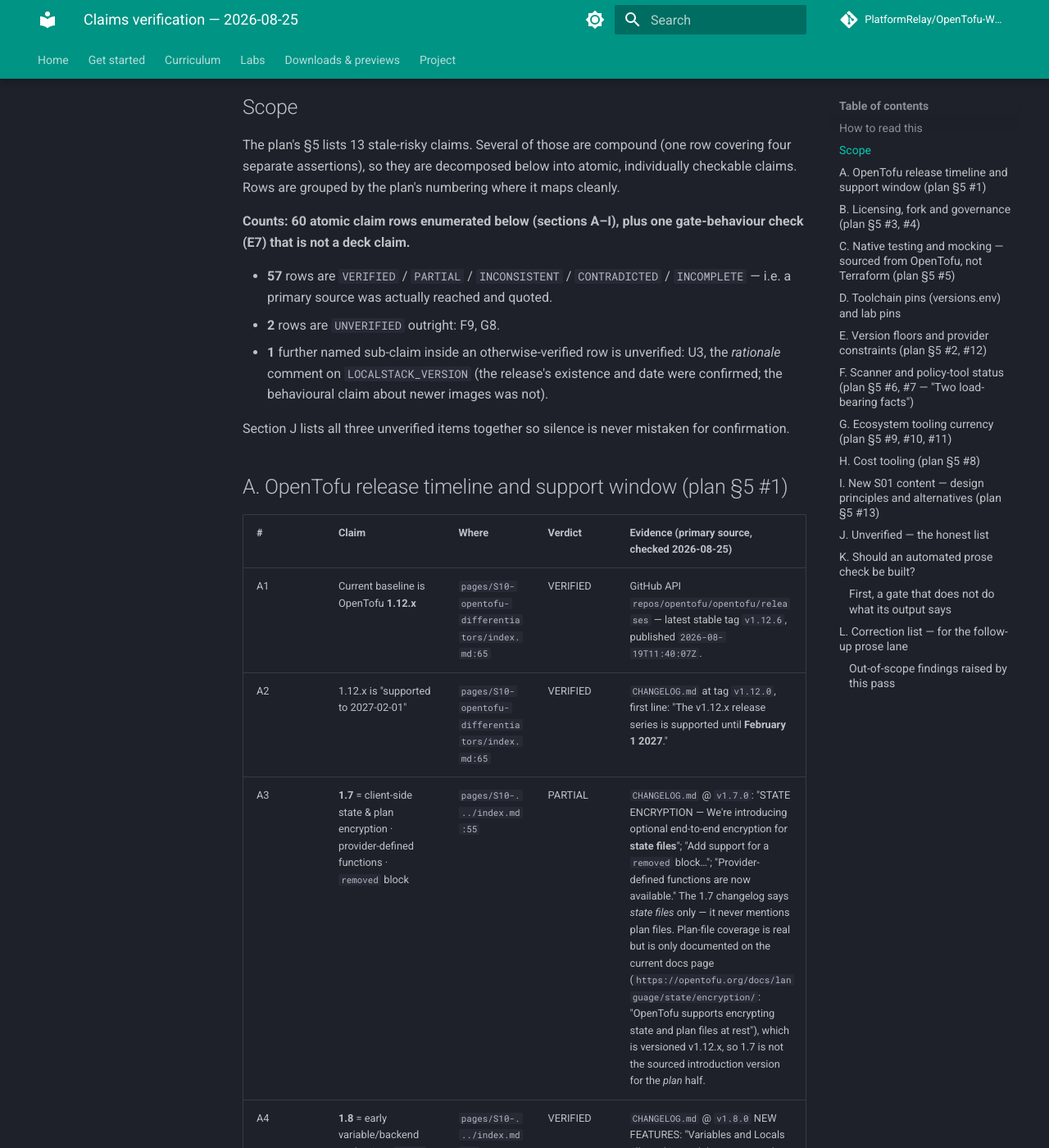
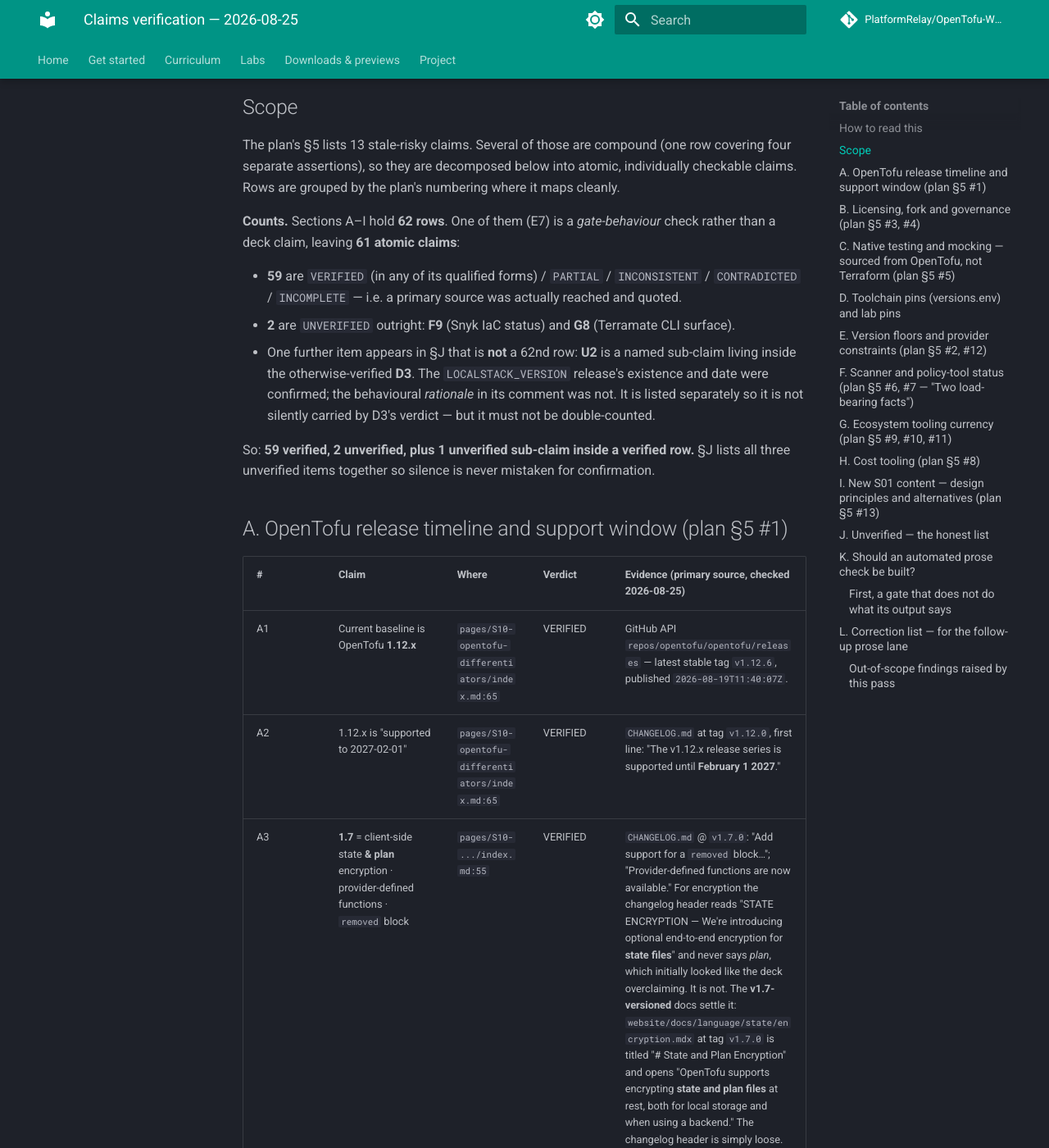
Before and after one commit to PlatformRelay/OpenTofu-Workshop, an MkDocs documentation site: the page built from docs/claims-verification.md, in a window 1280 px wide and 1400 px high, scrolled down 868 px. Shown: the whole window at 82% size. Built offline with MkDocs 1.6.1 and Material for MkDocs 9.7.7, drawn with Linux system fonts in a browser that asks for light colours; comment, search, counter and statistics services are not loaded; some of the changed text lies outside the part shown.

Commit message:
📝 docs(repo): settle the 1.7 plan-encryption claim against the tagged docs
Review caught the claims table about to inject an error into the deck. The
1.7 row read the changelog header ("encryption for state files") as evidence
that "state & plan encryption" overclaimed, and recommended deleting "plan"
from S10. That is absence of evidence, and it would have removed a true
statement from learner-facing material — the same harm running backwards.

The v1.7-tagged docs source settles it: website/docs/language/state/
encryption.mdx at tag v1.7.0 is titled "State and Plan Encryption" and says
OpenTofu encrypts state and plan files at rest. The changelog header is
simply loose. The current docs page carries the same sentence but is
versioned v1.12.x, so it could never have adjudicated a 1.7 claim — only the
tagged source can. Flip the row to VERIFIED and drop the correction.

Also make the divergence row cite work actually done: it claimed a reading of
"Terraform's own changelogs" when one had been read. Check the exclusivity
claim properly against HashiCorp's docs instead — provider configuration
documents only alias, plan documents only -target, and state encryption is
delegated to the backend. All three differentiators hold.

Name Terraform Enterprise alongside Vault and Nomad in the Sentinel fix, keep
"Sandbox" in the CNCF correction, and reconcile the counts with the file:
62 rows, 61 claims, 59 verified, 2 unverified, 1 sub-claim.

````diff
--- a/docs/claims-verification.md
+++ b/docs/claims-verification.md
@@ -31,17 +31,22 @@
 atomic, individually checkable claims. Rows are grouped by the plan's numbering
 where it maps cleanly.
 
-**Counts: 60 atomic claim rows enumerated below (sections A–I), plus one
-gate-behaviour check (E7) that is not a deck claim.**
+**Counts.** Sections A–I hold **62 rows**. One of them (E7) is a *gate-behaviour*
+check rather than a deck claim, leaving **61 atomic claims**:
 
-- **57** rows are `VERIFIED` / `PARTIAL` / `INCONSISTENT` / `CONTRADICTED` /
-  `INCOMPLETE` — i.e. a primary source was actually reached and quoted.
-- **2** rows are `UNVERIFIED` outright: F9, G8.
-- **1** further named sub-claim inside an otherwise-verified row is unverified:
-  U3, the *rationale* comment on `LOCALSTACK_VERSION` (the release's existence
-  and date were confirmed; the behavioural claim about newer images was not).
+- **59** are `VERIFIED` (in any of its qualified forms) / `PARTIAL` /
+  `INCONSISTENT` / `CONTRADICTED` / `INCOMPLETE` — i.e. a primary source was
+  actually reached and quoted.
+- **2** are `UNVERIFIED` outright: **F9** (Snyk IaC status) and **G8** (Terramate
+  CLI surface).
+- One further item appears in §J that is **not** a 62nd row: **U2** is a named
+  sub-claim living inside the otherwise-verified **D3**. The
+  `LOCALSTACK_VERSION` release's existence and date were confirmed; the
+  behavioural *rationale* in its comment was not. It is listed separately so it
+  is not silently carried by D3's verdict — but it must not be double-counted.
 
-Section J lists all three unverified items together so silence is never mistaken
+So: **59 verified, 2 unverified, plus 1 unverified sub-claim inside a verified
+row.** §J lists all three unverified items together so silence is never mistaken
 for confirmation.
 
 ## A. OpenTofu release timeline and support window (plan §5 #1)
@@ -50,13 +55,13 @@
 | --- | --- | --- | --- | --- |
 | A1 | Current baseline is OpenTofu **1.12.x** | `pages/S10-opentofu-differentiators/index.md:65` | VERIFIED | GitHub API `repos/opentofu/opentofu/releases` — latest stable tag `v1.12.6`, published `2026-08-19T11:40:07Z`. |
 | A2 | 1.12.x is "supported to 2027-02-01" | `pages/S10-opentofu-differentiators/index.md:65` | VERIFIED | `CHANGELOG.md` at tag `v1.12.0`, first line: "The v1.12.x release series is supported until **February 1 2027**." |
-| A3 | **1.7** = client-side state & plan encryption · provider-defined functions · `removed` block | `pages/S10-.../index.md:55` | PARTIAL | `CHANGELOG.md` @ `v1.7.0`: "STATE ENCRYPTION — We're introducing optional end-to-end encryption for **state files**"; "Add support for a `removed` block…"; "Provider-defined functions are now available." The 1.7 changelog says *state files* only — it never mentions plan files. Plan-file coverage is real but is only documented on the current docs page (`https://opentofu.org/docs/language/state/encryption/`: "OpenTofu supports encrypting state and plan files at rest"), which is versioned v1.12.x, so 1.7 is not the sourced introduction version for the *plan* half. |
+| A3 | **1.7** = client-side state **& plan** encryption · provider-defined functions · `removed` block | `pages/S10-.../index.md:55` | VERIFIED | `CHANGELOG.md` @ `v1.7.0`: "Add support for a `removed` block…"; "Provider-defined functions are now available." For encryption the changelog header reads "STATE ENCRYPTION — We're introducing optional end-to-end encryption for **state files**" and never says *plan*, which initially looked like the deck overclaiming. It is not. The **v1.7-versioned** docs settle it: `website/docs/language/state/encryption.mdx` at tag `v1.7.0` is titled "# State and Plan Encryption" and opens "OpenTofu supports encrypting **state and plan files** at rest, both for local storage and when using a backend." The changelog header is simply loose. (Method note: the *current* docs page carries the same sentence but is versioned v1.12.x, so it cannot adjudicate a 1.7 claim — the tagged docs source can, and does.) |
 | A4 | **1.8** = early variable/backend evaluation · `.tofu` extension · test mocking & overrides | `pages/S10-.../index.md:56` | VERIFIED | `CHANGELOG.md` @ `v1.8.0` NEW FEATURES: "Variables and Locals allowed in module sources and backend configurations (with limitations)"; "Added support to new .tofu extensions"; "Added support for `override_resource`, `override_data` and `override_module` blocks"; "Added support for `mock_provider`, `mock_resource` and `mock_data` blocks". Release published `2024-07-29T13:04:14Z`. |
 | A5 | **1.9** = provider `for_each` · `-exclude` · cross-referencing variable validation | `pages/S10-.../index.md:57` | VERIFIED | `CHANGELOG.md` @ `v1.9.0`: "**`for_each` in provider configuration blocks**"; "**`-exclude` planning option**"; "References to vars, data, etc. are now usable in variable validation". Published `2025-01-09T16:20:29Z`. |
 | A6 | **1.10** = OCI registry for providers *and* modules · external key providers · native S3 state locking | `pages/S10-.../index.md:58` | VERIFIED | `CHANGELOG.md` @ `v1.10.0`: "install **module packages from OCI Registries**"; "**OCI Registries as a new kind of provider mirror**"; "**The `s3` backend can now implement locking without DynamoDB**"; "State encryption now supports using external programs as key providers." Published `2025-06-24T13:58:50Z`. |
 | A7 | **1.11** = ephemeral resources & write-only attributes · `enabled` meta-arg | `pages/S10-.../index.md:59` | VERIFIED | `CHANGELOG.md` @ `v1.11.0`: "**Ephemeral values**… ephemeral resource types… managed resource types with write-only attributes"; "The new **`enabled` meta-argument**". Published `2025-12-09T18:52:00Z`. |
 | A8 | **1.12** = dynamic `prevent_destroy` · `destroy = false` · concurrent provider install | `pages/S10-.../index.md:60` | VERIFIED | `CHANGELOG.md` @ `v1.12.0`: "A `prevent_destroy` argument… can now refer to other symbols in the same module"; "New `lifecycle` meta-argument `destroy`: when set to `false`…"; "Provider installation now makes concurrent requests to download provider packages". |
-| A9 | The 1.7→1.12 span is a genuine divergence window | `pages/S10-.../index.md:39-40, 291, 303` | VERIFIED | Follows from A3–A8 read against Terraform's own changelogs; every listed feature is present in OpenTofu's changelog under the version claimed. |
+| A9 | The 1.7→1.12 span is a genuine divergence window — "several **with no Terraform equivalent**"; provider `for_each` is "**OpenTofu-only** since 1.9" | `pages/S10-.../index.md:39-40, 147, 291, 303` | VERIFIED | Two halves, checked separately. (a) Every feature listed in A3–A8 appears in OpenTofu's own changelog at the version claimed. (b) The *exclusivity* half was checked against **HashiCorp's** docs, not inferred: provider `for_each` — `https://developer.hashicorp.com/terraform/language/providers/configuration` documents only aliasing ("include multiple `provider` blocks with the same provider name, then add the `alias` argument…") and never mentions `for_each` on a provider block; `-exclude` — `https://developer.hashicorp.com/terraform/cli/commands/plan` documents `-target=ADDRESS` as its only resource-targeting option, with no `-exclude`; client-side state encryption — `https://developer.hashicorp.com/terraform/language/state/sensitive-data` states "You can encrypt your state at rest, but the encryption method depends on your specific backend", i.e. delegated to S3/GCS/HCP rather than a native `encryption` block with key providers. All three OpenTofu features named as differentiators are genuinely absent from Terraform. |
 | A10 | 1.11.x support window | *(not asserted in the deck)* | VERIFIED | `CHANGELOG.md` @ `v1.11.0` first line: "The v1.11.x release series is supported until **August 1 2026**." → **1.11.x is out of support as of this check date.** Relevant because `versions.env` pins an even older series (see D1). |
 
 ## B. Licensing, fork and governance (plan §5 #3, #4)
@@ -105,7 +110,7 @@
 | E4 | `local = "~> 2.5"` | `labs/day-1/00-setup/versions.tf:11` | VERIFIED | `repos/hashicorp/terraform-provider-local/releases/latest` → `v2.9.0` (`2026-05-13`). `~> 2.5` (≥2.5, <3.0) is satisfiable and current. |
 | E5 | `random = "~> 3.7"` | `labs/day-1/00-setup/versions.tf:15` | VERIFIED | `repos/hashicorp/terraform-provider-random/releases/latest` → `v3.9.0` (`2026-05-13`). `~> 3.7` (≥3.7, <4.0) is satisfiable and current. |
 | E6 | The S14 slide fixture pins `aws = "~> 5.0"` | `pages/S14-security-scanners/index.md:242` | INCONSISTENT | One major behind E3. The AWS provider's current major is 6.x. Nothing in the scanner content depends on 5.x; Day 1 teaches 6.0 an hour earlier in the same workshop. |
-| E7 | *(gate check, not a deck claim)* Is the S14 slide's HCL block drift-checked against its fixture? | `pages/S14-.../index.md:235-289` vs `labs/day-2/14-security-scanners/messy/main.tf` | **NOT GATED** | `scripts/verify.sh` §6 only arms on a `<!-- source: PATH -->` comment "IMMEDIATELY followed by an opening ```hcl fence"; an "unannotated block → ignored (only counted/warned)". The fence at `pages/S14-.../index.md:235` has **no such marker** — line 234 is blank and 233 is a heading — so §6 does not read this pair at all. The two are byte-identical today (verified: `sed -n '236,288p'` of the slide `diff`s clean against the fixture), which means **adding the marker would arm the existing gate for free and pass on the first run**. Recommended alongside L7 so the `~> 5.0` → `~> 6.0` fix cannot half-land. |
+| E7 | *(gate check, not a deck claim)* Is the S14 slide's HCL block drift-checked against its fixture? | `pages/S14-.../index.md:235-289` vs `labs/day-2/14-security-scanners/messy/main.tf` | **NOT GATED** | `scripts/verify.sh` §6 only arms on a `<!-- source: PATH -->` comment "IMMEDIATELY followed by an opening ```hcl fence"; an "unannotated block → ignored (only counted/warned)". The fence at `pages/S14-.../index.md:235` has **no such marker** — line 234 is blank and 233 is a heading — so §6 does not read this pair at all. The two are byte-identical today (verified: `sed -n '236,288p'` of the slide `diff`s clean against the fixture), which means **adding the marker would arm the existing gate for free and pass on the first run**. Recommended alongside L6 so the `~> 5.0` → `~> 6.0` fix cannot half-land. |
 
 ## F. Scanner and policy-tool status (plan §5 #6, #7 — "Two load-bearing facts")
 
@@ -121,7 +126,7 @@
 | F8 | KICS is ALIVE (Checkmarx OSS) | `pages/S14-.../index.md:80` | VERIFIED | `repos/Checkmarx/kics` → `archived: false`, `pushed_at: 2026-08-25T08:38:10Z`; latest release `v2.1.21` (`2026-07-30`). |
 | F9 | Snyk IaC is ALIVE | `pages/S14-.../index.md:88` | UNVERIFIED | No primary source reached. Snyk IaC is a commercial product with no single canonical repo whose status settles the claim; the CLI repo was not checked in this pass. **Do not cite this as sourced.** |
 | F10 | "CNCF **Graduated** OPA; Conftest wraps Rego for config" | `pages/S14-.../index.md:186` | VERIFIED | `https://www.cncf.io/projects/open-policy-agent-opa/`: "Open Policy Agent (OPA) was accepted to CNCF on March 29, 2018, moved to the Incubating maturity level on April 2, 2019, and then moved to the **Graduated** maturity level on January 29, 2021." |
-| F11 | "Sentinel — **TFC / HCP Terraform only**" | `pages/S14-.../index.md:195, 199` (+ speaker note "tied to HashiCorp's cloud product") | CONTRADICTED | HashiCorp's own Sentinel landing page, `https://developer.hashicorp.com/sentinel`, names three products: "Use **HCP Terraform** with Sentinel to check that infrastructure will comply with policies"; "Use **Vault** with Sentinel to control who can access secrets based on their role or the endpoint"; "Use **Nomad** with Sentinel to control jobs based on driver or other attributes of the job object." The *teaching point* survives — Sentinel is not a portable OpenTofu-first default — but "TFC / HCP Terraform only" is factually wrong. |
+| F11 | "Sentinel — **TFC / HCP Terraform only**" | `pages/S14-.../index.md:195, 199` (+ speaker note "tied to HashiCorp's cloud product") | CONTRADICTED | HashiCorp's own Sentinel landing page, `https://developer.hashicorp.com/sentinel`, names three products: "Use **HCP Terraform** with Sentinel to check that infrastructure will comply with policies"; "Use **Vault** with Sentinel to control who can access secrets based on their role or the endpoint"; "Use **Nomad** with Sentinel to control jobs based on driver or other attributes of the job object." Self-hosted Terraform Enterprise also carries it — `https://developer.hashicorp.com/terraform/enterprise/policy-enforcement/define-policies/custom-sentinel` serves a live page describing "how to create and manage custom policies using Sentinel policy language". The *teaching point* survives — Sentinel is not a portable OpenTofu-first default — but "TFC / HCP Terraform only" is factually wrong. |
 | F12 | The captured scanner output on the slide (`Failures: 7 (HIGH: 6, CRITICAL: 1)`, `AWS-0086/0104/0107/0132`; `Passed 5, Failed 7`, `CKV_AWS_23/24/53-56/382`) | `pages/S14-.../index.md:265-282`; `labs/day-2/14-security-scanners.md:131, 185` | VERIFIED — **reproduced** | Confirming a *version* exists says nothing about the *output* it emits, so this was executed rather than inferred. Trivy reported `Version: 0.72.0` and Checkov `3.3.0` — the exact pins — so the lab's documented commands were run verbatim against `labs/day-2/14-security-scanners/messy/`. `trivy config --severity HIGH,CRITICAL --format table --exit-code 1 .` → `Tests: 7 (SUCCESSES: 0, FAILURES: 7)` / `Failures: 7 (HIGH: 6, CRITICAL: 1)` and exactly `AWS-0086, 0087, 0091, 0093 (HIGH)`, `AWS-0104 (CRITICAL)`, `AWS-0107, 0132 (HIGH)`. `checkov -d . --framework terraform --compact --quiet` → `Passed checks: 5, Failed checks: 7, Skipped checks: 0` and exactly `CKV_AWS_53, 54, 55, 56, 24, 23, 382`. **Every count, severity and rule ID on the slide and in the lab spoiler matches byte-for-byte.** |
 | F13 | "**Facts verified 2026-07**" stamp on the field table | `pages/S14-.../index.md:44` | INCONSISTENT | The stamp is now this table's job. Every maintenance-status row above was re-checked on **2026-08-25**; the stamp still says 2026-07 and is the only staleness signal a facilitator sees. |
 
@@ -172,8 +177,8 @@
 | # | Claim | Why unverified | What would settle it |
 | --- | --- | --- | --- |
 | U1 (F9) | Snyk IaC is "ALIVE" | No canonical primary repo checked; Snyk IaC is a commercial product whose status is not readable from a single repo flag. | Check `snyk/cli` release cadence plus Snyk's own IaC product-lifecycle page. |
-| U3 (D3) | LocalStack 4.9.2 is "the last community release that boots without `LOCALSTACK_AUTH_TOKEN`" | Only the release's existence and date were confirmed; the *rationale* is a behavioural claim about newer images. | Boot 4.10+ community without a token in the integration lane and record the result. |
-| U4 (G8) | Terramate CLI surface taught across S21–S25 | Out of this pass's budget — needs a per-command read of Terramate's CLI reference against every command the five sections teach. | A dedicated pass over `terramate.io/docs` CLI reference vs the S21–S25 command inventory. |
+| U2 (D3) | LocalStack 4.9.2 is "the last community release that boots without `LOCALSTACK_AUTH_TOKEN`" | Only the release's existence and date were confirmed; the *rationale* is a behavioural claim about newer images. | Boot 4.10+ community without a token in the integration lane and record the result. |
+| U3 (G8) | Terramate CLI surface taught across S21–S25 | Out of this pass's budget — needs a per-command read of Terramate's CLI reference against every command the five sections teach. | A dedicated pass over `terramate.io/docs` CLI reference vs the S21–S25 command inventory. |
 
 ## K. Should an automated prose check be built?
 
@@ -303,16 +308,15 @@
 | # | File | Line | Current | Corrected | Source |
 | --- | --- | --- | --- | --- | --- |
 | L1 | `pages/S10-opentofu-differentiators/index.md` | 65 | `Current baseline: **OpenTofu 1.12.x** (supported to 2027-02-01).` | `Current baseline: **OpenTofu 1.12.x** (supported to 2027-02-01) — the workshop toolchain pins **1.10.3** (\`versions.env\`) for reproducibility.` | A1, A2, D1 |
-| L2 | `pages/S10-opentofu-differentiators/index.md` | 55 | `<KwChip>1.7</KwChip> <strong>Client-side state &amp; plan encryption</strong>` | `<KwChip>1.7</KwChip> <strong>Client-side state encryption</strong>` (plan-file coverage is documented on the current docs page but is not attributed to 1.7 in its changelog) | A3 |
-| L3 | `pages/S14-security-scanners/index.md` | 44 | `Facts verified 2026-07 — re-check maintenance status before you ship a standard.` | `Facts verified 2026-08-25 — re-check maintenance status before you ship a standard.` | F13, this table |
-| L4 | `pages/S14-security-scanners/index.md` | 146 | `<span class="kw-kicker">dead tools · don't adopt ghosts</span>` | `<span class="kw-kicker">superseded &amp; archived · don't adopt either</span>` | F2, F4 |
-| L5 | `pages/S14-security-scanners/index.md` | 156 | `- New material should not teach \`tfsec\`` | `- Still published (v1.28.14, 2025-05-02) but superseded — new material should not teach \`tfsec\`` | F2 |
-| L6 | `pages/S14-security-scanners/index.md` | 195 | `- **TFC / HCP Terraform only**` | `- **HashiCorp products only** — HCP Terraform, Vault, Nomad` | F11 |
-| L7 | `pages/S14-security-scanners/index.md` | 242 | `version = "~> 5.0"` (indented 6 spaces) | `version = "~> 6.0"` (same indent) — **must be applied to `labs/day-2/14-security-scanners/messy/main.tf:7` in the same change** (see E7: nothing enforces this, so it is on the author). **No re-capture of the F12 output is needed** — the bump was tested: both pinned scanners were re-run on a copy of the fixture carrying `~> 6.0` and emitted byte-identical findings (same 7 Trivy IDs, same 7 Checkov IDs, same counts). The provider constraint does not reach any rule. | E3, E6, E7, F12 |
-| L8 | `pages/S28-ecosystem-tooling/index.md` | 86 | `Terraform, Terragrunt, Atmos**.` (indented 2 spaces) | `Terraform, Terragrunt, Terramate, Atmos**.` (same indent) | G3 |
-| L9 | `pages/S28-ecosystem-tooling/index.md` | 88 | `- **Not** part of \`task setup\` here — any \`tofu ≥ 1.8\` runs the labs. Adopt` | `- **Not** part of \`task setup\` here — \`tofu ≥ 1.8\` runs most labs (Lab 10 needs ≥ 1.9). Adopt` | E2 |
-| L10 | `pages/S28-ecosystem-tooling/index.md` | 96 | `tfenv and tofuenv, is one binary that manages OpenTofu, Terraform, Terragrunt,` | `tfenv and tofuenv, is one binary that manages OpenTofu, Terraform, Terragrunt, Terramate,` (speaker note; line 97 already reads `and Atmos`) | G3 |
-| L11 | `pages/S01-iac/index.md` | 352 | `- Governed by the **Linux Foundation** (neutral, community)` | `- Governed by the **Linux Foundation**; a **CNCF** project since 2025-04-23 (neutral, community)` | B6 |
+| L2 | `pages/S14-security-scanners/index.md` | 44 | `Facts verified 2026-07 — re-check maintenance status before you ship a standard.` | `Facts verified 2026-08-25 — re-check maintenance status before you ship a standard.` | F13, this table |
+| L3 | `pages/S14-security-scanners/index.md` | 146 | `<span class="kw-kicker">dead tools · don't adopt ghosts</span>` | `<span class="kw-kicker">superseded &amp; archived · don't adopt either</span>` | F2, F4 |
+| L4 | `pages/S14-security-scanners/index.md` | 156 | `- New material should not teach \`tfsec\`` | `- Still published (v1.28.14, 2025-05-02) but superseded — new material should not teach \`tfsec\`` | F2 |
+| L5 | `pages/S14-security-scanners/index.md` | 195 | `- **TFC / HCP Terraform only**` | `- **HashiCorp products only** — HCP Terraform / Terraform Enterprise, Vault, Nomad` | F11 |
+| L6 | `pages/S14-security-scanners/index.md` | 242 | `version = "~> 5.0"` (indented 6 spaces) | `version = "~> 6.0"` (same indent) — **must be applied to `labs/day-2/14-security-scanners/messy/main.tf:7` in the same change** (see E7: nothing enforces this, so it is on the author). **No re-capture of the F12 output is needed** — the bump was tested: both pinned scanners were re-run on a copy of the fixture carrying `~> 6.0` and emitted byte-identical findings (same 7 Trivy IDs, same 7 Checkov IDs, same counts). The provider constraint does not reach any rule. | E3, E6, E7, F12 |
+| L7 | `pages/S28-ecosystem-tooling/index.md` | 86 | `Terraform, Terragrunt, Atmos**.` (indented 2 spaces) | `Terraform, Terragrunt, Terramate, Atmos**.` (same indent) | G3 |
+| L8 | `pages/S28-ecosystem-tooling/index.md` | 88 | `- **Not** part of \`task setup\` here — any \`tofu ≥ 1.8\` runs the labs. Adopt` | `- **Not** part of \`task setup\` here — \`tofu ≥ 1.8\` runs most labs (Lab 10 needs ≥ 1.9). Adopt` | E2 |
+| L9 | `pages/S28-ecosystem-tooling/index.md` | 96 | `tfenv and tofuenv, is one binary that manages OpenTofu, Terraform, Terragrunt,` | `tfenv and tofuenv, is one binary that manages OpenTofu, Terraform, Terragrunt, Terramate,` (speaker note; line 97 already reads `and Atmos`) | G3 |
+| L10 | `pages/S01-iac/index.md` | 352 | `- Governed by the **Linux Foundation** (neutral, community)` | `- Governed by the **Linux Foundation**; a **CNCF Sandbox** project since 2025-04-23 (neutral, community)` | B6 |
 
 ### Out-of-scope findings raised by this pass
 
````
Also changed, not shown: other parts of docs/claims-verification.md (+4 -4 lines).
